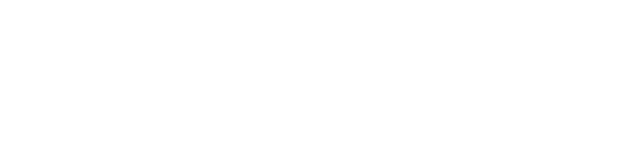
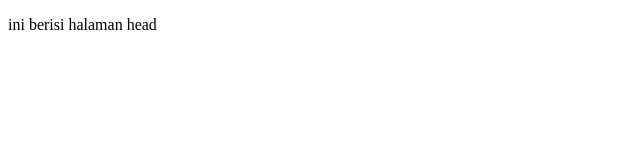
Before and after one commit to Wabi-Teknologi/Latihan-1, a plain HTML site: page head.html in a window 1280 px wide. Shown: the whole page, without its empty margins (0-640 px from the left). Drawn offline with Linux system fonts and the light colour scheme.

Commit message:
menambahkan beberapa revisi

```diff
--- a/head.html
+++ b/head.html
@@ -6,6 +6,6 @@
     <title>hehe</title>
 </head>
 <body>
-
+    <p>ini berisi halaman head</p>
 </body>
 </html>
```
